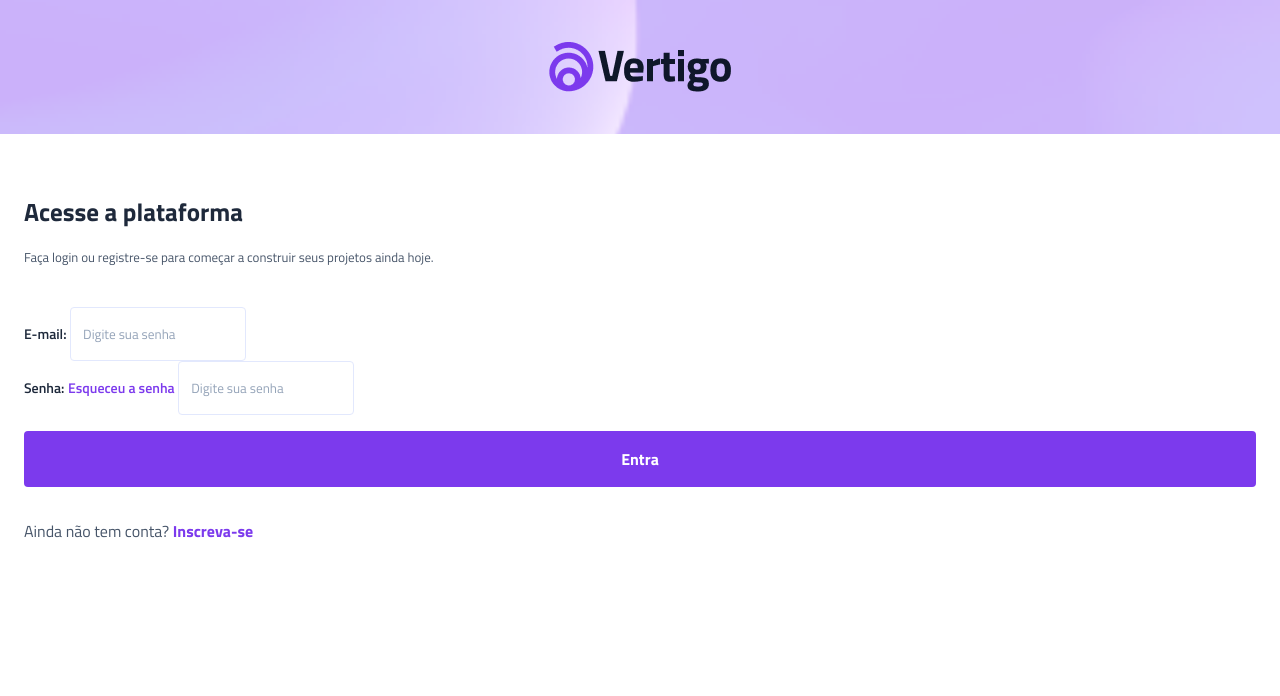
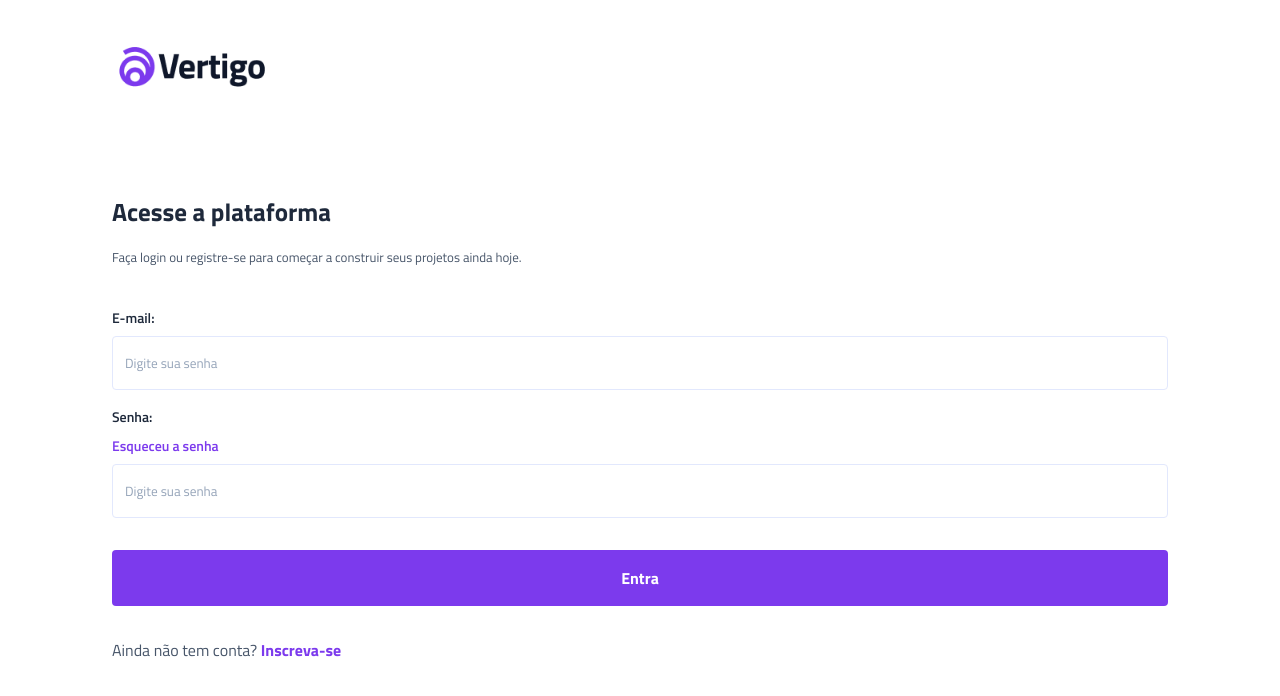
Before and after one commit to Derek013243/Projeto-Vertigo, a plain HTML site: page index.html in a window 1280 px wide. Drawn offline with Linux system fonts and the light colour scheme.

Commit message:
primeiros ajuste do pc

```diff
--- a/index.html
+++ b/index.html
@@ -13,6 +13,7 @@
 </head>
 
 <body>
+    <div class="conteudo">
     <header>
         <img src="./imagen/logo.png" alt="logo">
     </header>
@@ -39,6 +40,6 @@
             </p>
         </section>
     </main>
+</div>
 </body>
-
 </html>
--- a/style.css
+++ b/style.css
@@ -36,12 +36,13 @@ main{
     font-size: 0.8125rem;
     color: var(--gray-600);
 }
-input-box{
+.input-box{
     display: flex;
     flex-direction: column;
     gap: 0.5rem;
+    margin-bottom: 1rem;
 }
-input-box div{
+.input-box div{
     display: flex;
     justify-content: space-between;
     align-items: center;
@@ -55,6 +56,7 @@ input-box div{
     padding: 1rem 0.75rem;
     border: 1px solid var(--gray-200);
     border-radius: 0.25rem;
+    color: var(--gray-800);
 }
 .login input::placeholder{
     color: var(--gray-400);
@@ -91,3 +93,17 @@ input-box div{
     font-weight: 700;
     font-size: 1rem;
 }
+@media (min-width: 1080px){
+    header{
+        background: none;
+        justify-content: flex-start;
+        padding-inline: 7rem;
+    }
+    header img{
+        width: 10rem;
+    }
+    main{
+        padding-inline: 7rem;
+
+    }
+}
```
Also changed, not shown: imagen/img (1).png (added).
